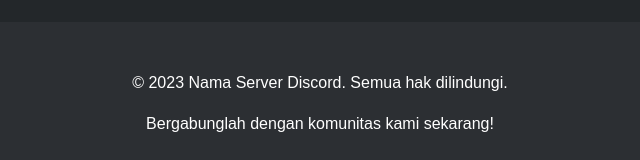
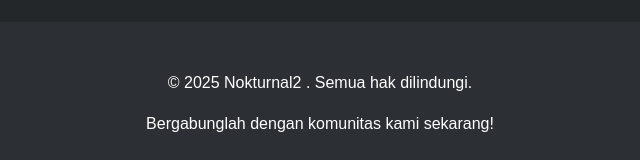
Before and after one commit to nokturnal2/Nokturnal2_official, a plain HTML site: page index.html in a window 1280 px wide. Shown: the part 1705-1865 px from the top of the page, without its empty margins (320-960 px from the left). Drawn offline with Linux system fonts and the light colour scheme.

Commit message:
Update index.html

```diff
--- a/index.html
+++ b/index.html
@@ -259,7 +259,7 @@
 
     <footer>
         <div class="container">
-            <p>&copy; 2023 Nama Server Discord. Semua hak dilindungi.</p>
+            <p>&copy; 2025 Nokturnal2 . Semua hak dilindungi.</p>
             <p>Bergabunglah dengan komunitas kami sekarang!</p>
         </div>
     </footer>
```
